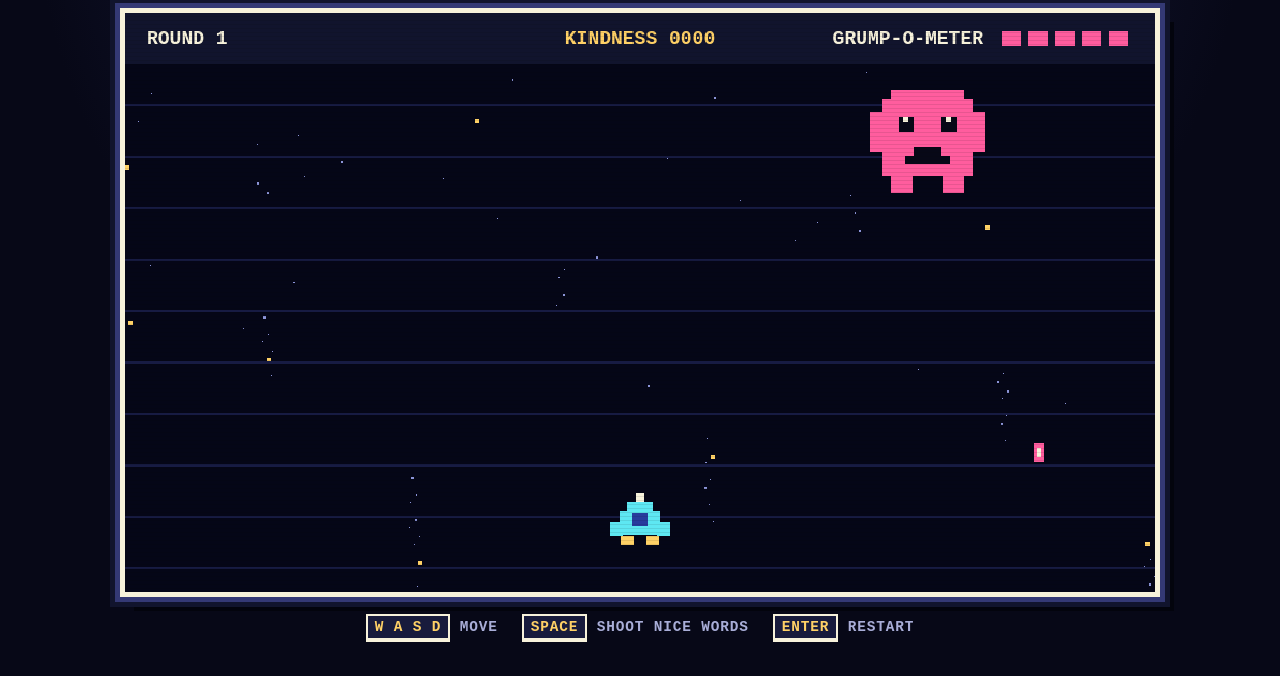
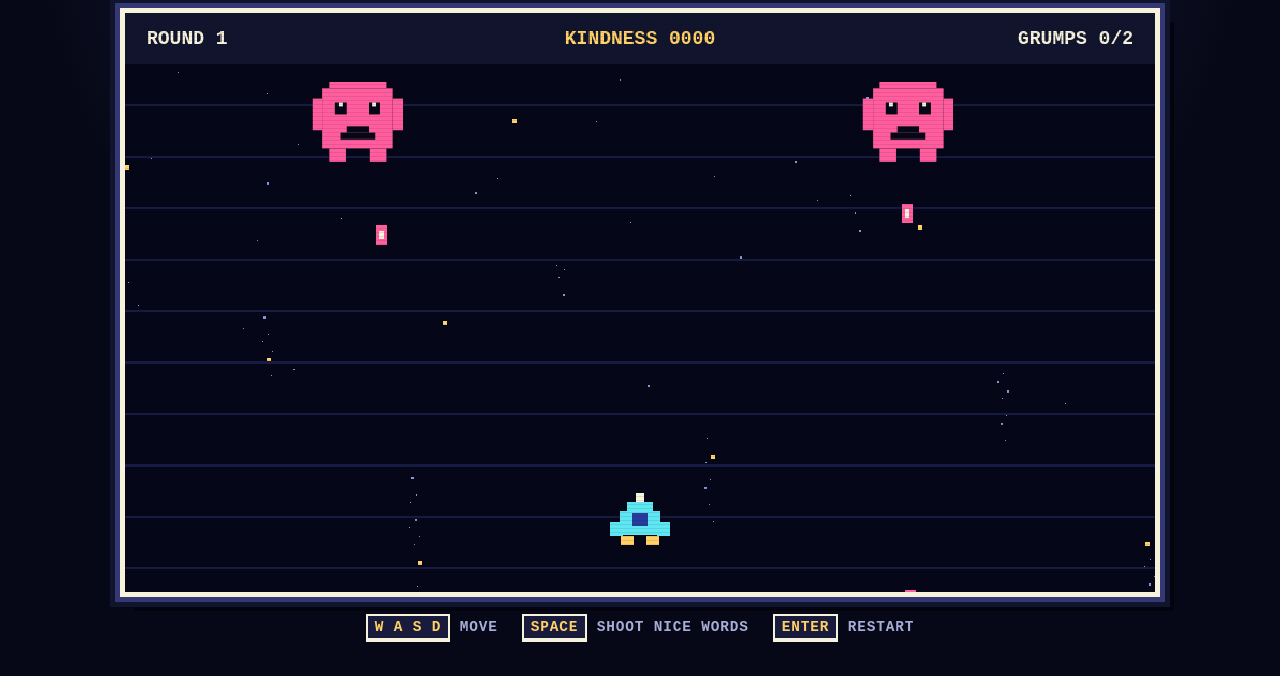
Before and after one commit to eric-decompiled/summer-vibes, a website: page index.html in a window 1280 px wide. Shown: the part 124-800 px from the top of the page. Drawn offline with Linux system fonts and the light colour scheme.

Commit message:
Add escalating monster waves

```diff
--- a/index.html
+++ b/index.html
@@ -211,11 +211,42 @@
           round: 1,
           nextRoundAt: 0,
           player: { x: W / 2 - 28, y: H - 92, w: 56, h: 48, speed: 260, cooldown: 0 },
-          boss: { x: W / 2 - 46, y: 72, w: 92, h: 104, hp: 5, maxHp: 5, dir: 1, shot: 1.25 },
+          monsters: [],
           words: [],
           bolts: [],
           sparks: []
         };
+        state.monsters = buildWave(1);
+      }
+
+      function buildWave(round) {
+        const count = 2 + (round - 1) * 3;
+        const columns = Math.min(5, count);
+        const scale = count <= 2 ? .78 : count <= 5 ? .58 : .47;
+        const width = 108 * scale;
+        const height = 96 * scale;
+        const gap = (W - 70) / columns;
+        const hp = 2 + Math.floor((round - 1) / 2);
+
+        return Array.from({ length: count }, (_, index) => {
+          const column = index % columns;
+          const row = Math.floor(index / columns);
+          const x = 35 + column * gap + (gap - width) / 2;
+          return {
+            x,
+            y: 64 + row * (height + 18),
+            w: width,
+            h: height,
+            scale,
+            hp,
+            maxHp: hp,
+            dir: (index + round) % 2 ? 1 : -1,
+            minX: Math.max(22, x - 38),
+            maxX: Math.min(W - width - 22, x + 38),
+            shot: .8 + Math.random() * .9,
+            smiling: false
+          };
+        });
       }
 
       function loadRound(round) {
@@ -225,16 +256,7 @@
         state.bolts = [];
         state.player.x = W / 2 - state.player.w / 2;
         state.player.y = H - 92;
-        state.boss = {
-          x: W / 2 - 46,
-          y: 72,
-          w: 92,
-          h: 104,
-          hp: 4 + round,
-          maxHp: 4 + round,
-          dir: round % 2 ? 1 : -1,
-          shot: Math.max(.72, 1.25 - (round - 1) * .12)
-        };
+        state.monsters = buildWave(round);
       }
 
       function rectsTouch(a, b) {
@@ -280,7 +302,6 @@
         if (state.mode !== "playing") return;
 
         const p = state.player;
-        const boss = state.boss;
         const dx = (keys.has("d") ? 1 : 0) - (keys.has("a") ? 1 : 0);
         const dy = (keys.has("s") ? 1 : 0) - (keys.has("w") ? 1 : 0);
         const length = Math.hypot(dx, dy) || 1;
@@ -291,30 +312,39 @@
         p.cooldown -= dt;
         if (keys.has(" ")) shootWord();
 
-        boss.x += boss.dir * (110 + (boss.maxHp - boss.hp) * 14 + (state.round - 1) * 28) * dt;
-        if (boss.x < 26 || boss.x + boss.w > W - 26) boss.dir *= -1;
-        boss.shot -= dt;
-        if (boss.shot <= 0) {
-          state.bolts.push({ x: boss.x + boss.w / 2 - 5, y: boss.y + boss.h - 2, w: 10, h: 18, speed: 235 });
-          boss.shot = Math.max(.48, 1.4 - state.time * .012 - (state.round - 1) * .11);
+        for (const monster of state.monsters) {
+          if (monster.smiling) continue;
+          monster.x += monster.dir * (72 + state.round * 13) * dt;
+          if (monster.x < monster.minX || monster.x > monster.maxX) monster.dir *= -1;
+          monster.shot -= dt;
+          if (monster.shot <= 0) {
+            state.bolts.push({ x: monster.x + monster.w / 2 - 5, y: monster.y + monster.h - 2, w: 10, h: 18, speed: 190 + state.round * 14 });
+            monster.shot = Math.max(.72, 1.75 - state.round * .08) + Math.random() * .55;
+          }
         }
 
         for (const word of state.words) word.y -= word.speed * dt;
         for (const bolt of state.bolts) bolt.y += bolt.speed * dt;
 
         for (const word of state.words) {
-          if (!word.hit && rectsTouch(word, boss)) {
-            word.hit = true;
-            boss.hp -= 1;
-            state.score += 100;
-            addSparks(boss.x + 15, word.y, "#ffd166");
-            if (boss.hp <= 0) {
-              state.mode = "smiling";
-              state.nextRoundAt = state.time + 1.3;
-              state.bolts = [];
-              addSparks(boss.x + boss.w / 2, boss.y + boss.h / 2, "#5ee7f2");
+          for (const monster of state.monsters) {
+            if (!word.hit && !monster.smiling && rectsTouch(word, monster)) {
+              word.hit = true;
+              monster.hp -= 1;
+              state.score += 100;
+              addSparks(monster.x + monster.w / 2, word.y, "#ffd166");
+              if (monster.hp <= 0) {
+                monster.smiling = true;
+                addSparks(monster.x + monster.w / 2, monster.y + monster.h / 2, "#5ee7f2");
+              }
             }
           }
+        }
+
+        if (state.monsters.every(monster => monster.smiling)) {
+          state.mode = "smiling";
+          state.nextRoundAt = state.time + 1.3;
+          state.bolts = [];
         }
 
         for (const bolt of state.bolts) {
@@ -325,7 +355,7 @@
           }
         }
 
-        if (rectsTouch(p, boss)) state.mode = "lost";
+        if (state.monsters.some(monster => !monster.smiling && rectsTouch(p, monster))) state.mode = "lost";
         state.words = state.words.filter(w => !w.hit && w.y > 40);
         state.bolts = state.bolts.filter(b => !b.hit && b.y < H + 30);
       }
@@ -348,26 +378,29 @@
 
       function drawBoss(b, smiling) {
         const bob = smiling ? Math.sin(state.time * 5) * 4 : 0;
-        const y = b.y + bob;
-        pixelRect(b.x + 12, y, 68, 8, "#ff5d9e");
-        pixelRect(b.x + 4, y + 8, 84, 72, "#ff5d9e");
-        pixelRect(b.x + 12, y + 80, 20, 16, "#ff5d9e");
-        pixelRect(b.x + 60, y + 80, 20, 16, "#ff5d9e");
-        pixelRect(b.x - 8, y + 20, 12, 38, "#ff5d9e");
-        pixelRect(b.x + 88, y + 20, 12, 38, "#ff5d9e");
-        pixelRect(b.x + 19, y + 25, 14, 14, "#070817");
-        pixelRect(b.x + 59, y + 25, 14, 14, "#070817");
-        pixelRect(b.x + 23, y + 25, 5, 5, "#f7f2db");
-        pixelRect(b.x + 63, y + 25, 5, 5, "#f7f2db");
+        ctx.save();
+        ctx.translate(Math.round(b.x), Math.round(b.y + bob));
+        ctx.scale(b.scale, b.scale);
+        pixelRect(12, 0, 68, 8, "#ff5d9e");
+        pixelRect(4, 8, 84, 72, "#ff5d9e");
+        pixelRect(12, 80, 20, 16, "#ff5d9e");
+        pixelRect(60, 80, 20, 16, "#ff5d9e");
+        pixelRect(-8, 20, 12, 38, "#ff5d9e");
+        pixelRect(88, 20, 12, 38, "#ff5d9e");
+        pixelRect(19, 25, 14, 14, "#070817");
+        pixelRect(59, 25, 14, 14, "#070817");
+        pixelRect(23, 25, 5, 5, "#f7f2db");
+        pixelRect(63, 25, 5, 5, "#f7f2db");
 
         if (smiling) {
-          pixelRect(b.x + 24, y + 53, 8, 8, "#070817");
-          pixelRect(b.x + 32, y + 61, 28, 8, "#070817");
-          pixelRect(b.x + 60, y + 53, 8, 8, "#070817");
+          pixelRect(24, 53, 8, 8, "#070817");
+          pixelRect(32, 61, 28, 8, "#070817");
+          pixelRect(60, 53, 8, 8, "#070817");
         } else {
-          pixelRect(b.x + 25, y + 61, 42, 8, "#070817");
-          pixelRect(b.x + 33, y + 53, 26, 8, "#070817");
+          pixelRect(25, 61, 42, 8, "#070817");
+          pixelRect(33, 53, 26, 8, "#070817");
         }
+        ctx.restore();
       }
 
       function drawHud() {
@@ -381,10 +414,8 @@
         ctx.fillText(`KINDNESS ${String(state.score).padStart(4, "0")}`, W / 2, 24);
         ctx.textAlign = "right";
         ctx.fillStyle = "#f7f2db";
-        ctx.fillText("GRUMP-O-METER", W - 160, 24);
-        for (let i = 0; i < state.boss.maxHp; i++) {
-          pixelRect(W - 143 + i * 25, 17, 18, 14, i < state.boss.hp ? "#ff5d9e" : "#343975");
-        }
+        const cheered = state.monsters.filter(monster => monster.smiling).length;
+        ctx.fillText(`GRUMPS ${cheered}/${state.monsters.length}`, W - 20, 24);
         ctx.textAlign = "left";
       }
 
@@ -398,7 +429,7 @@
         if (state.mode === "smiling") {
           ctx.fillStyle = "#5ee7f2";
           ctx.font = "bold 52px Courier New";
-          ctx.fillText("GRUMP IS SMILING!", W / 2, 185);
+          ctx.fillText("THE GRUMPS ARE SMILING!", W / 2, 185);
           ctx.fillStyle = "#f7f2db";
           ctx.font = "bold 22px Courier New";
           ctx.fillText(`LOADING ROUND ${state.round + 1}...`, W / 2, 235);
@@ -438,7 +469,7 @@
         }
 
         drawShip(state.player);
-        drawBoss(state.boss, state.mode === "smiling");
+        for (const monster of state.monsters) drawBoss(monster, monster.smiling || state.mode === "smiling");
 
         ctx.font = "bold 17px Courier New";
         ctx.textBaseline = "top";
```
